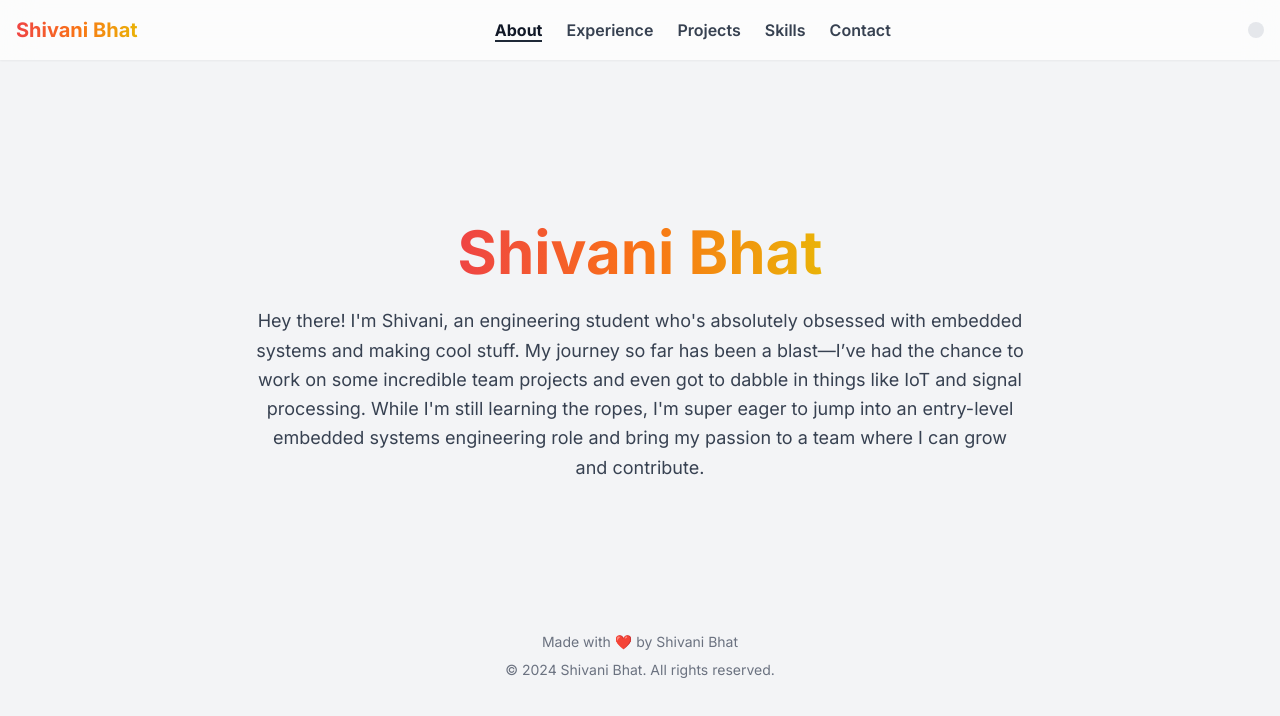
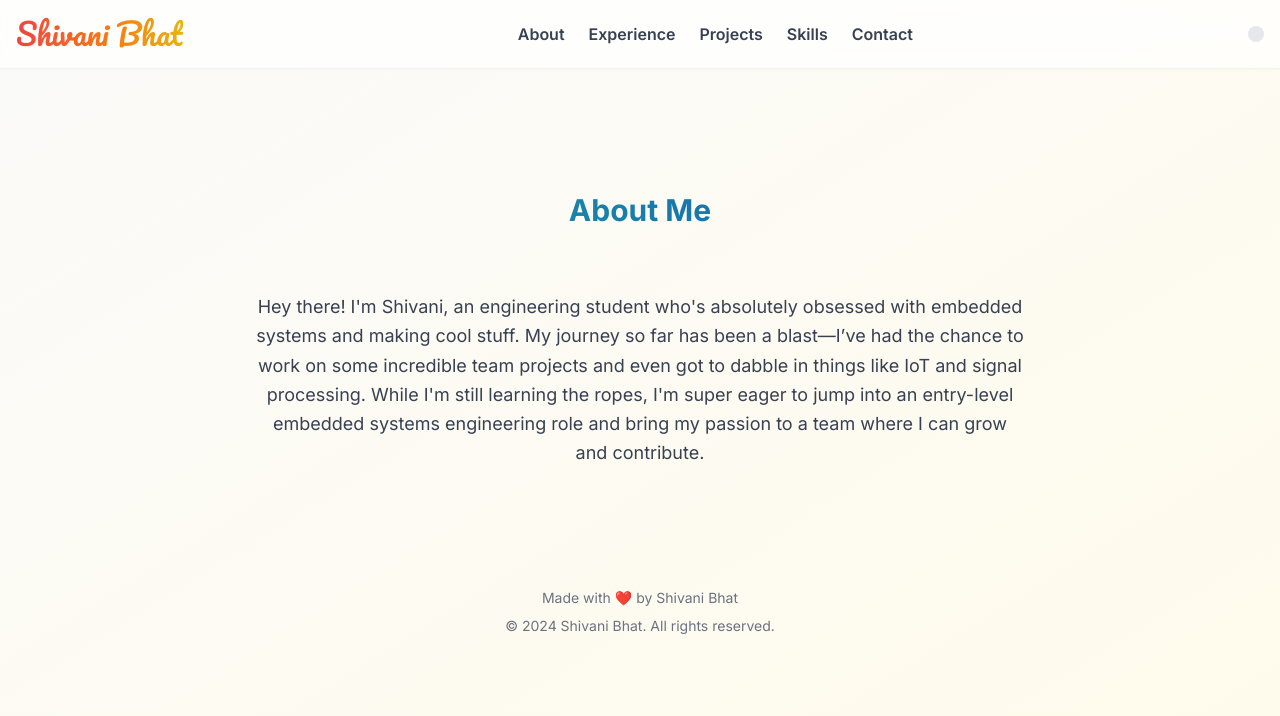
Before and after one commit to shivanibhat24/Project-Portfolio, a plain HTML site: page root/index.html in a window 1280 px wide. Drawn offline with nearby package versions, Linux system fonts and the light colour scheme.

Commit message:
Update index.html

```diff
--- a/root/index.html
+++ b/root/index.html
@@ -5,13 +5,17 @@
     <meta name="viewport" content="width=device-width, initial-scale=1.0">
     <title>Shivani Bhat's Portfolio</title>
     <script src="https://cdn.tailwindcss.com"></script>
+    <link rel="preconnect" href="https://fonts.googleapis.com">
+    <link rel="preconnect" href="https://fonts.gstatic.com" crossorigin>
+    <link href="https://fonts.googleapis.com/css2?family=Pacifico&display=swap" rel="stylesheet">
     <script>
         tailwind.config = {
             darkMode: 'class',
             theme: {
                 extend: {
                     fontFamily: {
-                        sans: ['Inter', 'sans-serif']
+                        sans: ['Inter', 'sans-serif'],
+                        pacifico: ['Pacifico', 'cursive']
                     }
                 }
             }
@@ -102,7 +106,7 @@
         }
     </style>
 </head>
-<body class="bg-gray-100 dark:bg-slate-950 text-gray-900 dark:text-gray-200 min-h-screen antialiased flex flex-col items-center font-sans">
+<body class="bg-gradient-to-br from-stone-50 to-amber-50 dark:bg-slate-950 text-gray-900 dark:text-gray-200 min-h-screen antialiased flex flex-col items-center font-sans">
 
     <!-- JavaScript Data -->
     <script>
@@ -334,7 +338,7 @@
             items[newIndex].style.display = 'block';
         }
 
-        // Function to create a card for experience or education
+        // Function to create a card for experience, education, or projects
         function createCard(item) {
             let html = '';
             if (item.type === 'experience') {
@@ -350,11 +354,12 @@
                     </div>
                 `;
             } else if (item.type === 'education') {
+                // Simplified to match the projects section's layout
                 html = `
-                    <div class="p-6 bg-white dark:bg-gray-800 rounded-lg shadow-lg border border-gray-200 dark:border-gray-700">
-                        <h4 class="text-xl font-bold text-gray-900 dark:text-white">${item.degree}</h4>
-                        <p class="mt-1 text-gray-600 dark:text-gray-400">${item.school}</p>
+                    <div class="p-6 bg-white dark:bg-gray-800 rounded-lg shadow-lg border border-gray-200 dark:border-gray-700 w-full">
+                        <h3 class="text-xl font-bold text-gray-900 dark:text-white">${item.degree}</h3>
                         <p class="mt-1 text-sm text-gray-500 dark:text-gray-500">${item.years}</p>
+                        <p class="mt-4 text-gray-600 dark:text-gray-400">${item.school}</p>
                     </div>
                 `;
             } else if (item.type === 'projects') {
@@ -386,7 +391,7 @@
                 const categoryHtml = `
                     <div class="carousel-item p-4 ${index === 0 ? 'active' : ''}" style="${index === 0 ? 'display: block;' : 'display: none;'}">
                         <div class="bg-white dark:bg-gray-800 rounded-xl shadow-xl p-8 max-w-lg mx-auto">
-                            <h3 class="text-2xl font-bold mb-6 text-center text-transparent bg-clip-text bg-gradient-to-r from-teal-500 to-blue-800 dark:from-blue-400 dark:to-green-400">${category}</h3>
+                            <h3 class="text-2xl font-bold mb-6 text-center text-transparent bg-clip-text bg-gradient-to-r from-amber-500 to-orange-700 dark:from-yellow-400 dark:to-orange-500">${category}</h3>
                             <ul class="list-none space-y-6">
                                 ${skillsList}
                             </ul>
@@ -412,12 +417,6 @@
                 </li>
             `).join('');
             contactContainer.innerHTML = contactHtml;
-        }
-
-        function renderProjects() {
-            const container = document.getElementById('projects-grid');
-            const items = resumeData.projects.map(item => createCard({ ...item, type: 'projects' })).join('');
-            container.innerHTML = items;
         }
 
         function renderExperienceAndEducation() {
@@ -463,7 +462,7 @@
     <!-- Header Navigation -->
     <header class="fixed top-0 left-0 right-0 z-50 p-4 bg-white/70 dark:bg-slate-900/70 backdrop-blur-lg shadow-sm">
         <div class="container mx-auto flex justify-between items-center">
-            <h1 class="text-xl font-bold text-transparent bg-clip-text bg-gradient-to-r from-red-500 via-orange-500 to-yellow-500 dark:from-blue-400 dark:to-green-400">
+            <h1 class="text-3xl font-pacifico text-transparent bg-clip-text bg-gradient-to-r from-red-500 via-orange-500 to-yellow-500 dark:from-blue-400 dark:to-green-400">
                 Shivani Bhat
             </h1>
             <nav id="nav-links" class="hidden sm:flex space-x-6 items-center">
@@ -483,13 +482,13 @@
     <main class="container mx-auto mt-24 p-4 space-y-16">
 
         <!-- About Section -->
-        <section id="about" class="min-h-[60vh] flex flex-col justify-center items-center text-center fade-in-up">
-            <h2 class="text-4xl sm:text-6xl font-extrabold text-transparent bg-clip-text bg-gradient-to-r from-red-500 via-orange-500 to-yellow-500 dark:from-blue-400 dark:to-green-400">
-                Shivani Bhat
-            </h2>
-            <p class="mt-6 text-lg max-w-3xl leading-relaxed text-gray-700 dark:text-gray-300">
-                Hey there! I'm Shivani, an engineering student who's absolutely obsessed with embedded systems and making cool stuff. My journey so far has been a blast—I’ve had the chance to work on some incredible team projects and even got to dabble in things like IoT and signal processing. While I'm still learning the ropes, I'm super eager to jump into an entry-level embedded systems engineering role and bring my passion to a team where I can grow and contribute.
-            </p>
+        <section id="about" class="py-20 fade-in-up">
+            <h2 class="text-3xl font-bold text-center mb-10 text-transparent bg-clip-text bg-gradient-to-r from-teal-500 to-blue-800 dark:from-blue-400 dark:to-green-400">About Me</h2>
+            <div class="flex flex-col justify-center items-center text-center">
+                <p class="mt-6 text-lg max-w-3xl leading-relaxed text-gray-700 dark:text-gray-300">
+                    Hey there! I'm Shivani, an engineering student who's absolutely obsessed with embedded systems and making cool stuff. My journey so far has been a blast—I’ve had the chance to work on some incredible team projects and even got to dabble in things like IoT and signal processing. While I'm still learning the ropes, I'm super eager to jump into an entry-level embedded systems engineering role and bring my passion to a team where I can grow and contribute.
+                </p>
+            </div>
         </section>
 
         <!-- Combined Experience & Education Section -->
```
